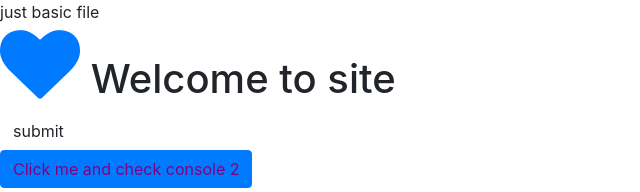
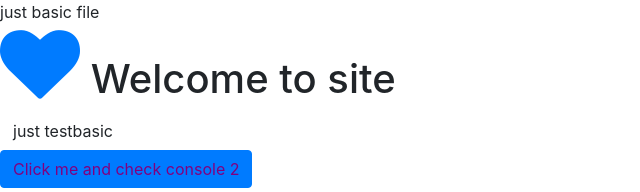
Before and after one commit to urvaius/itwebpage, a website built with webpack: page src/index.html in a window 1280 px wide. Shown: the top 192 px of the page, 0-640 px from the left. Built offline with nearby package versions, Linux system fonts and the light colour scheme.

Commit message:
small change nothing particular

```diff
--- a/src/index.html
+++ b/src/index.html
@@ -8,7 +8,7 @@
   <div>
     <h1><i class="fa fa-heart fa-2x text-primary"></i> Welcome to site</h1>
   </div>
-  <button class="btn btn-default" type="submit">submit</button>
+  <button class="btn btn-default" type="submit">just testbasic</button>
   <div>
     <button id="btn1"  class="btn btn-primary" type="submit">Click me and check console 2</button>
   </div>
```
